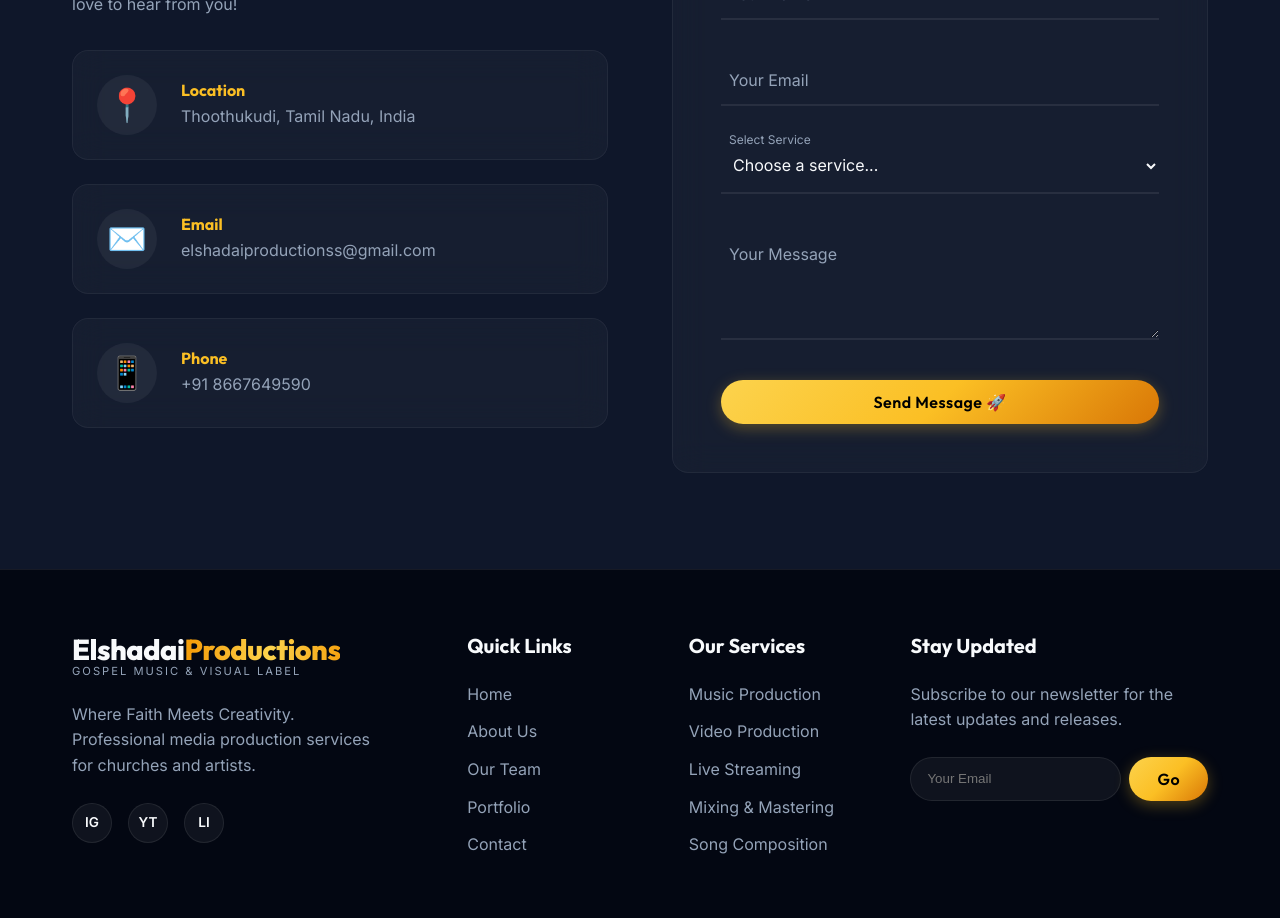
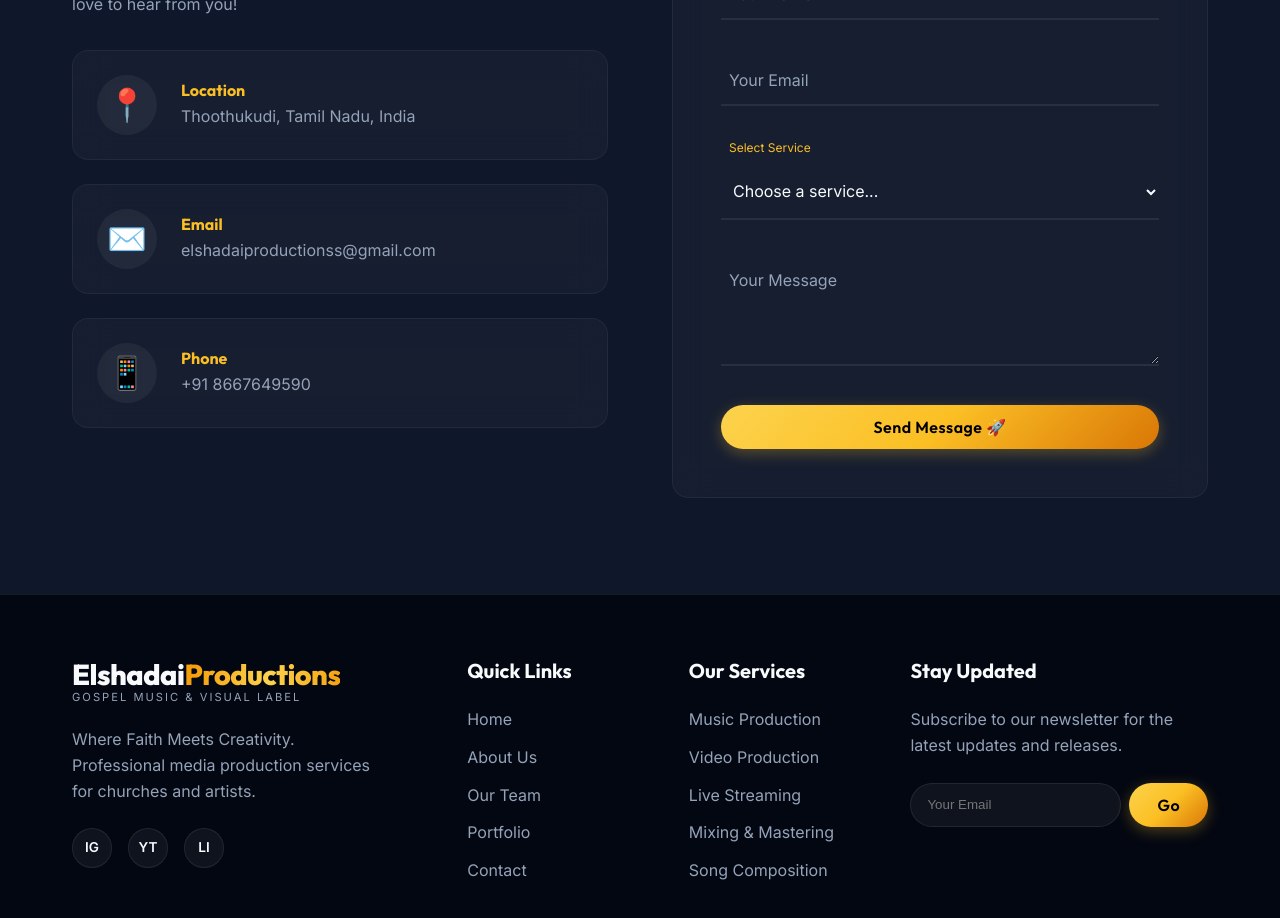
Before and after one commit to oswaldstack/elshadaiproductions, a React (Vite) app: page / in a window 1280 px wide. Shown: the part 4580-5498 px from the top of the page. Built offline with nearby package versions, Linux system fonts and the light colour scheme.

Commit message:
fix: replaced broken floating label on select with clean static label

```diff
--- a/src/components/Contact.css
+++ b/src/components/Contact.css
@@ -98,9 +98,20 @@
   pointer-events: none;
 }
 
-.modern-form select ~ label {
-  top: -0.5rem !important;
-  font-size: 0.75rem !important;
+
+/* Static label for select field */
+.modern-form .select-group {
+  display: flex;
+  flex-direction: column;
+  gap: 0.4rem;
+}
+
+.modern-form .static-label {
+  position: static;
+  font-size: 0.75rem;
+  color: var(--brand-gold);
+  pointer-events: none;
+  padding-left: 0.5rem;
 }
 
 .modern-form input:focus ~ label,
--- a/src/components/Contact.jsx
+++ b/src/components/Contact.jsx
@@ -87,7 +87,8 @@ const Contact = () => {
                 <input type="email" id="email" name="email" placeholder=" " required />
                 <label htmlFor="email">Your Email</label>
               </div>
-              <div className="form-group">
+              <div className="form-group select-group">
+                <label htmlFor="service" className="static-label">Select Service</label>
                 <select id="service" name="service" required defaultValue="">
                   <option value="" disabled hidden>Choose a service...</option>
                   <option value="music-production">Music Production</option>
@@ -95,7 +96,6 @@ const Contact = () => {
                   <option value="live-streaming">Live Streaming</option>
                   <option value="other">Other</option>
                 </select>
-                <label htmlFor="service">Select Service</label>
               </div>
               <div className="form-group">
                 <textarea id="message" name="message" placeholder=" " rows="4" required></textarea>
```
